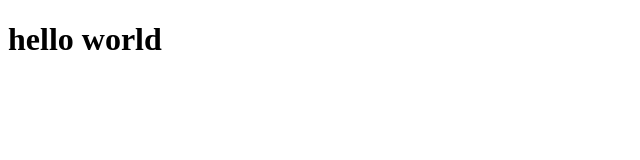
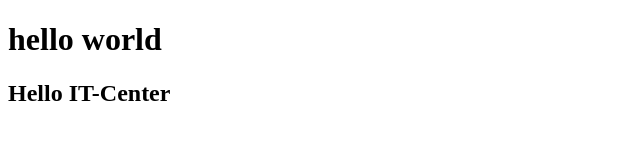
Before and after one commit to Jasurbek-948/gitCours, a plain HTML site: page index.html in a window 1280 px wide. Shown: the whole page, without its empty margins (0-640 px from the left). Drawn offline with Linux system fonts and the light colour scheme.

Commit message:
hello it

```diff
--- a/index.html
+++ b/index.html
@@ -8,5 +8,6 @@
 </head>
 <body>
     <h1>hello world</h1>
+    <h2>Hello IT-Center</h2>
 </body>
 </html>
```
